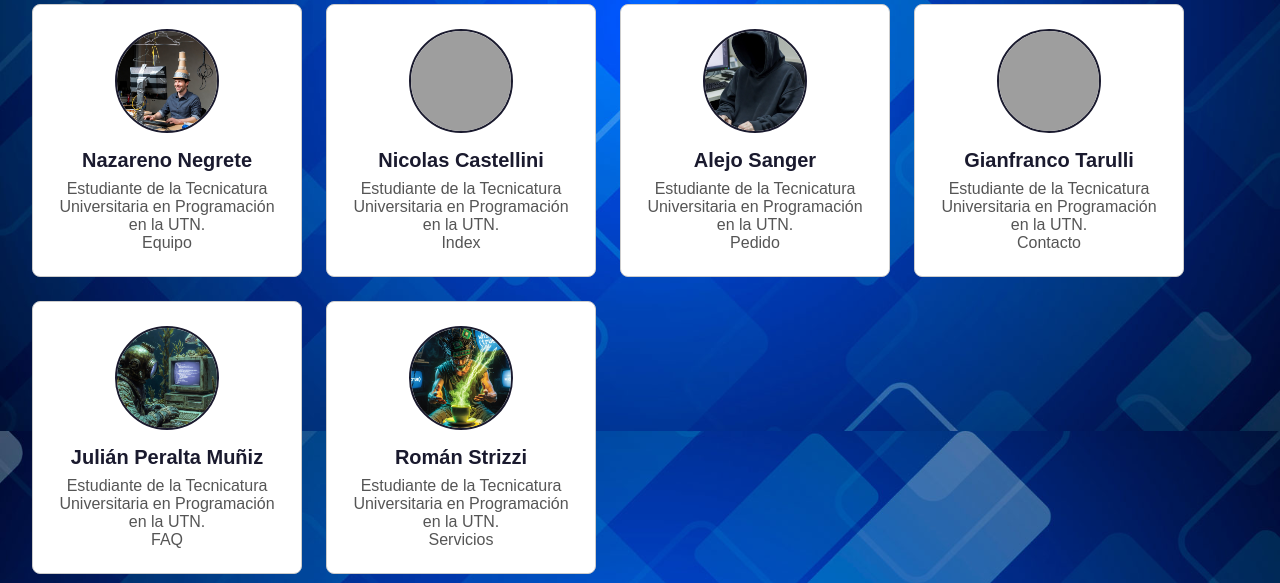
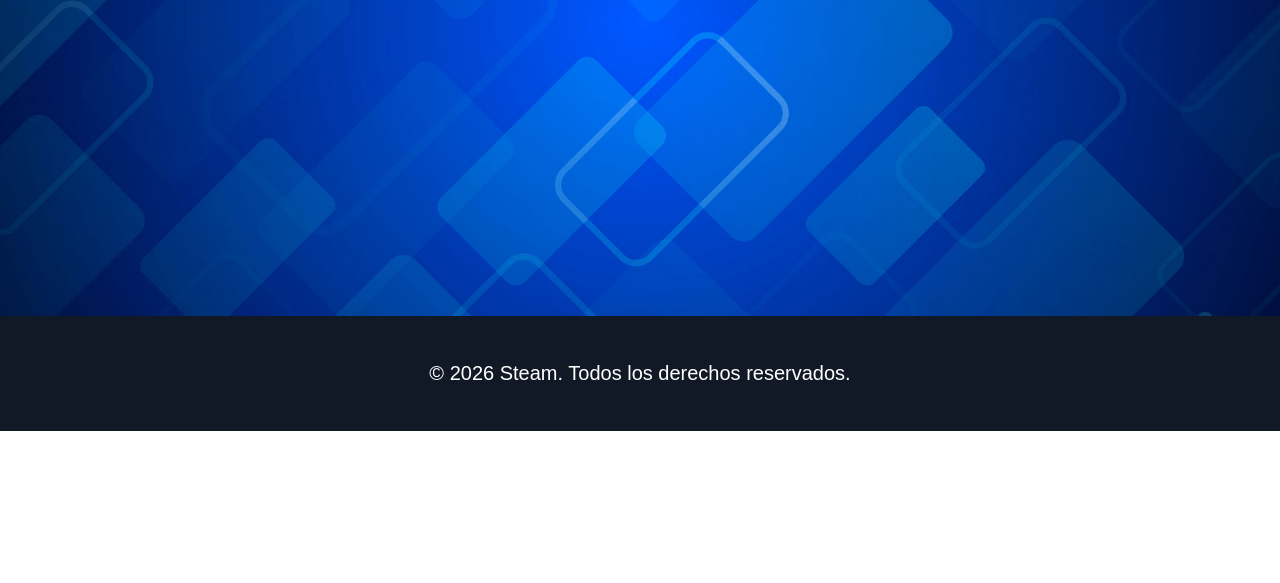
Before and after one commit to NaxarenoXNT/TP1_Prog3_Grupo, a plain HTML site: page pages/equipo.html in a window 1280 px wide. Shown: the part 369-952 px from the top of the page. After the commit the page ends 800 px from the top, so only its background shows below. Drawn offline with Linux system fonts and the light colour scheme; grey boxes are pictures that could not be loaded.

Commit message:
Modificados los html para adaptarlos a los scripts de js

```diff
--- a/pages/equipo.html
+++ b/pages/equipo.html
@@ -7,6 +7,9 @@
     <link rel="stylesheet" href="../CSS/style.css">
     <link rel="shortcut icon" href="../Assets/favicon/favicon.png" type="image/x-icon">
 </head>
+
+<script src="../js/equipo.js"></script>
+
 <body class="equipo_body">
 
     <header>
@@ -30,45 +33,7 @@
     <main>
         <h1>Nuestro Equipo</h1>
 
-        <section class="equipo_grilla">
-
-            <div class="miembro">
-                <img src="../Assets/img/Coboltprogramer.jpg" alt="Foto de Integrante 3">
-                <h3>Nazareno Negrete</h3>
-                <p>Estudiante de la Tecnicatura Universitaria en Programación en la UTN.</p>
-                <p>Equipo</p>
-            </div>
-            <div class="miembro">
-                <img src="../Assets/img/ArregleElBugPeroBugeeLaVida.png" alt="Foto de Integrante 3">
-                <h3>Nicolas Castellini</h3>
-                <p>Estudiante de la Tecnicatura Universitaria en Programación en la UTN.</p>
-                <p>Index</p>
-            </div>
-            <div class="miembro">
-                <img src="../Assets/img/incognito.jpg" alt="Foto de Integrante 3">
-                <h3>Alejo Sanger</h3>
-                <p>Estudiante de la Tecnicatura Universitaria en Programación en la UTN.</p>
-                <p>Pedido</p>
-            </div>
-            <div class="miembro">
-                <img src="../Assets/img/Explicandoelbugalpato.png" alt="Foto de Integrante 3">
-                <h3>Gianfranco Tarulli</h3>
-                <p>Estudiante de la Tecnicatura Universitaria en Programación en la UTN.</p>
-                <p>Contacto</p>
-            </div>
-            <div class="miembro">
-                <img src="../Assets/img/glugluglu.jpg" alt="Foto de Integrante 3">
-                <h3>Julián Peralta Muñiz</h3>
-                <p>Estudiante de la Tecnicatura Universitaria en Programación en la UTN.</p>
-                <p>FAQ</p>
-            </div>
-            <div class="miembro">
-                <img src="../Assets/img/YoUnDiaAntesDelExamen.jpg" alt="Foto de Integrante 3">
-                <h3>Román Strizzi</h3>
-                <p>Estudiante de la Tecnicatura Universitaria en Programación en la UTN.</p>
-                <p>Servicios</p>
-            </div>
-
+        <section class="equipo_grilla"> <!--Dejo la grilla vacia para generarla dinamicamente con js-->
         </section>
     </main>
 
```
Also changed, not shown: Index.html (+2 -0 lines), pages/login.html (+7 -5 lines), pages/perfil.html (+6 -3 lines), pages/servicios.html (+3 -20 lines).
